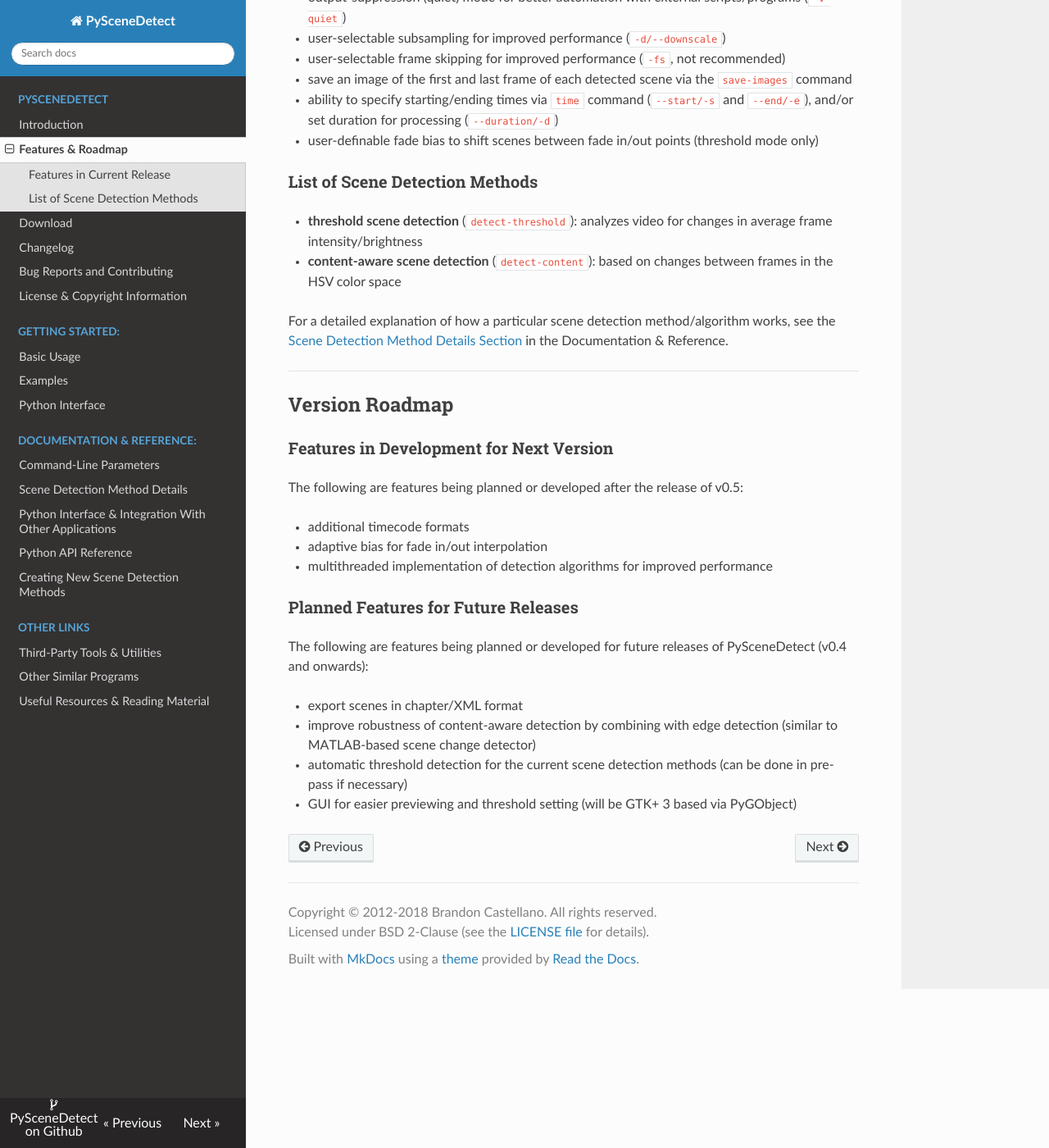
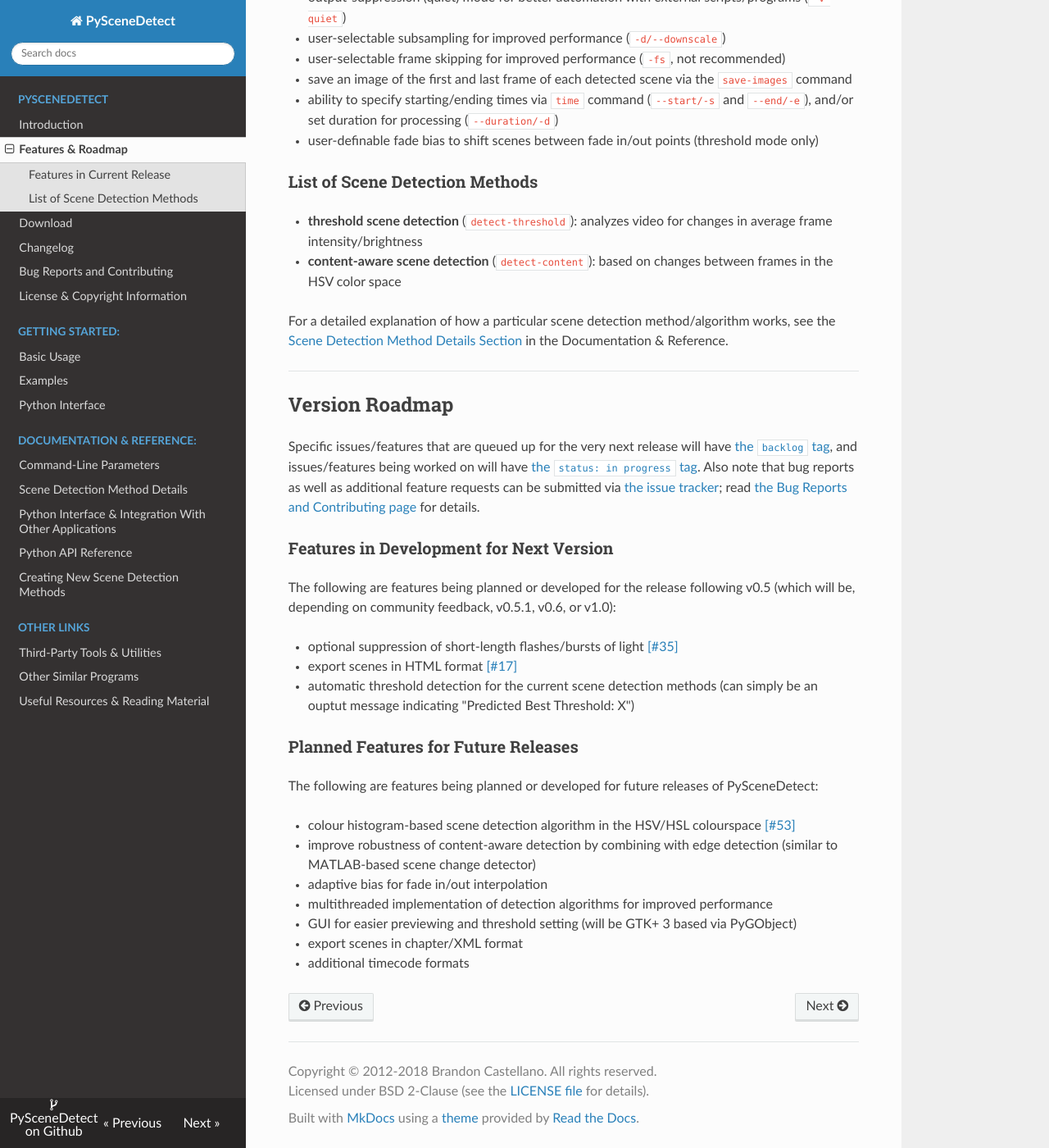
Before and after one commit to vovamushak/PySceneDetect, an MkDocs documentation site: the page built from docs/features.md, in a window 1280 px wide and 1400 px high, scrolled down 1016 px. Shown: the whole window at 82% size. Built offline with MkDocs 1.6.1, drawn with Linux system fonts in a browser that asks for light colours; nearby versions of some CDN libraries; old or Windows-style settings are respelled for this version of MkDocs.

Commit message:
Update version roadmap and contributing pages.

```diff
--- a/docs/features.md
+++ b/docs/features.md
@@ -50,19 +50,24 @@ For a detailed explanation of how a particular scene detection method/algorithm
 
 ## Version Roadmap
 
+Specific issues/features that are queued up for the very next release will have [the `backlog` tag](https://github.com/Breakthrough/PySceneDetect/issues?q=is%3Aissue+is%3Aopen+label%3A%22status%3A+backlog%22), and issues/features being worked on will have [the `status: in progress` tag](https://github.com/Breakthrough/PySceneDetect/issues?q=is%3Aissue+is%3Aopen+label%3A%22status%3A+in+progress%22).  Also note that bug reports as well as additional feature requests can be submitted via [the issue tracker](https://github.com/Breakthrough/PySceneDetect/issues); read [the Bug Reports and Contributing page](contributing.md) for details.
+
 <h3>Features in Development for Next Version</h3>
 
-The following are features being planned or developed after the release of v0.5:
+The following are features being planned or developed for the release following v0.5 (which will be, depending on community feedback, v0.5.1, v0.6, or v1.0):
 
- - additional timecode formats
- - adaptive bias for fade in/out interpolation
- - multithreaded implementation of detection algorithms for improved performance
+ - optional suppression of short-length flashes/bursts of light [ [#35] ](https://github.com/Breakthrough/PySceneDetect/issues/35)
+ - export scenes in HTML format [ [#17] ](https://github.com/Breakthrough/PySceneDetect/issues/17)
+ - automatic threshold detection for the current scene detection methods (can simply be an ouptut message indicating "Predicted Best Threshold: X")
 
 <h3>Planned Features for Future Releases</h3>
 
-The following are features being planned or developed for future releases of PySceneDetect (v0.4 and onwards):
+The following are features being planned or developed for future releases of PySceneDetect:
 
+ - colour histogram-based scene detection algorithm in the HSV/HSL colourspace [ [#53] ](https://github.com/Breakthrough/PySceneDetect/issues/53)
+ - improve robustness of content-aware detection by combining with edge detection (similar to MATLAB-based scene change detector)
+ - adaptive bias for fade in/out interpolation
+ - multithreaded implementation of detection algorithms for improved performance
+ - GUI for easier previewing and threshold setting (will be GTK+ 3 based via PyGObject)
  - export scenes in chapter/XML format
- - improve robustness of content-aware detection by combining with edge detection (similar to MATLAB-based scene change detector)
- - automatic threshold detection for the current scene detection methods (can be done in pre-pass if necessary)
- - GUI for easier previewing and threshold setting (will be GTK+ 3 based via PyGObject)
+ - additional timecode formats
```
Also changed, not shown: docs/contributing.md (+3 -3 lines).
